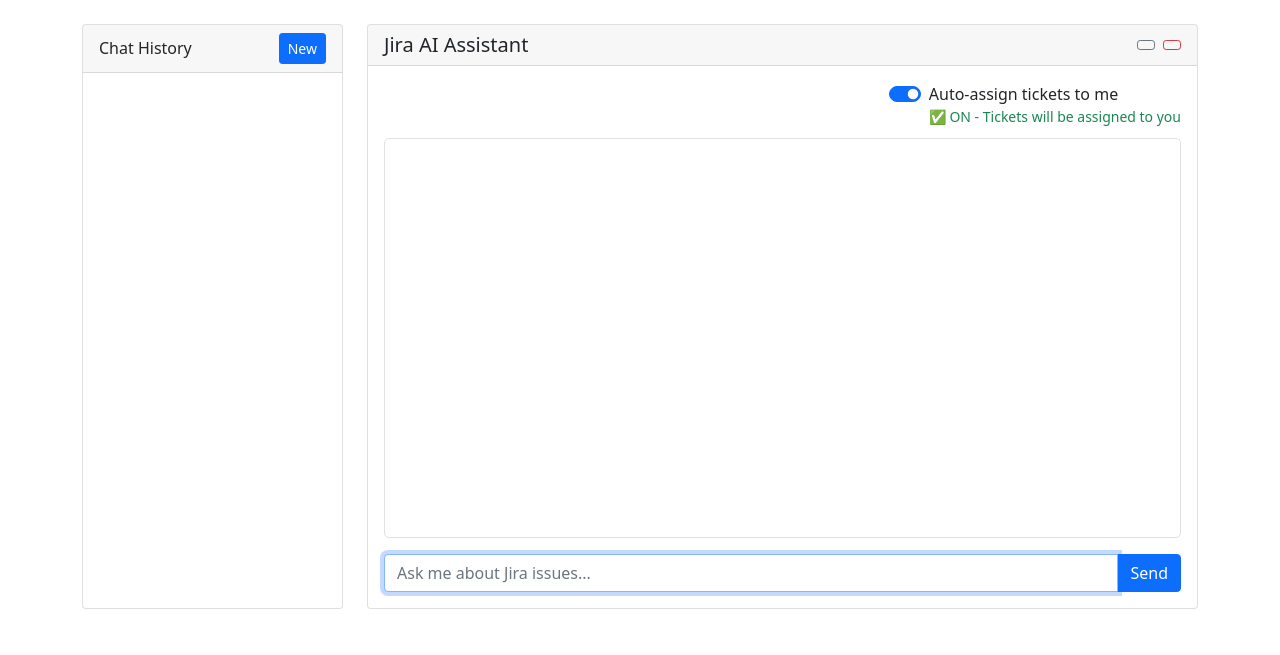
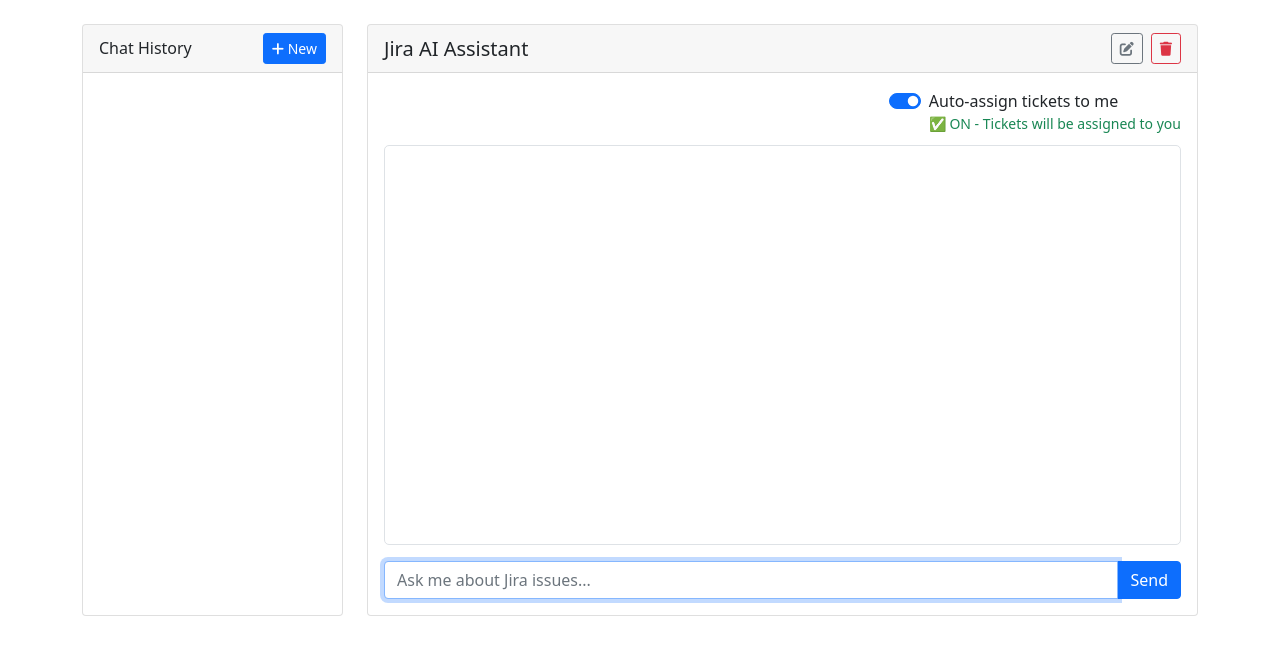
Before and after one commit to Kevinolm10/Jira-AI-integration, a Django app: page /chat/1/ in a window 1280 px wide. Shown: the part 56-711 px from the top of the page. Run offline with Django 5.2, Linux system fonts and the light colour scheme; the visitor is signed in with stand-in values (Sample User, id 1); data that the repository does not hold is empty.

Commit message:
Add Font Awesome integration for enhanced UI icons
- Include Font Awesome CDN for consistent iconography
- Support modern interface elements in chat history sidebar
- Enable professional icon usage throughout the application

```diff
--- a/jira_chatbot/templates/base.html
+++ b/jira_chatbot/templates/base.html
@@ -8,6 +8,8 @@
 
     <!-- Bootstrap CSS -->
     <link href="https://cdn.jsdelivr.net/npm/bootstrap@5.1.3/dist/css/bootstrap.min.css" rel="stylesheet">
+    <!-- Font Awesome -->
+    <link rel="stylesheet" href="https://cdnjs.cloudflare.com/ajax/libs/font-awesome/6.0.0/css/all.min.css">
     <link rel="stylesheet" href="{% static 'css/style.css' %}">
     {% block extra_css %}{% endblock %}
 </head>
```
